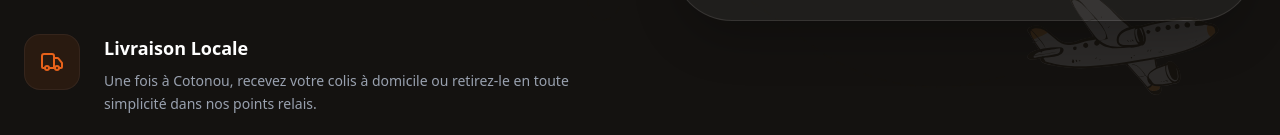
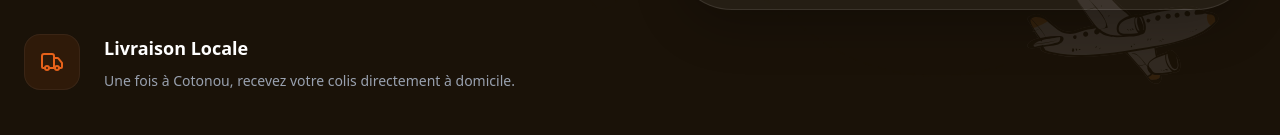
Before and after one commit to Talesman-index/chrishein-web, a Next.js app: page / in a window 1280 px wide. Shown: the part 2065-2200 px from the top of the page. Built offline with nearby package versions, Linux system fonts and the light colour scheme.

Commit message:
fix: warmer dark section bg + remove points relais mention

```diff
--- a/src/app/page.tsx
+++ b/src/app/page.tsx
@@ -491,7 +491,7 @@ const HowItWorks = () => {
 
 const ExpressDelivery = () => {
   return (
-    <section className="bg-brand-black text-white py-24 overflow-hidden relative">
+    <section className="text-white py-24 overflow-hidden relative" style={{ background: "#1a1208" }}>
       {/* Decorative background fly.svg */}
       <motion.div
         animate={{
@@ -541,7 +541,7 @@ const ExpressDelivery = () => {
               </div>
               <div>
                 <h4 className="font-bold text-lg mb-2">Livraison Locale</h4>
-                <p className="text-gray-400 text-sm leading-relaxed">Une fois à Cotonou, recevez votre colis à domicile ou retirez-le en toute simplicité dans nos points relais.</p>
+                <p className="text-gray-400 text-sm leading-relaxed">Une fois à Cotonou, recevez votre colis directement à domicile.</p>
               </div>
             </div>
           </div>
```
